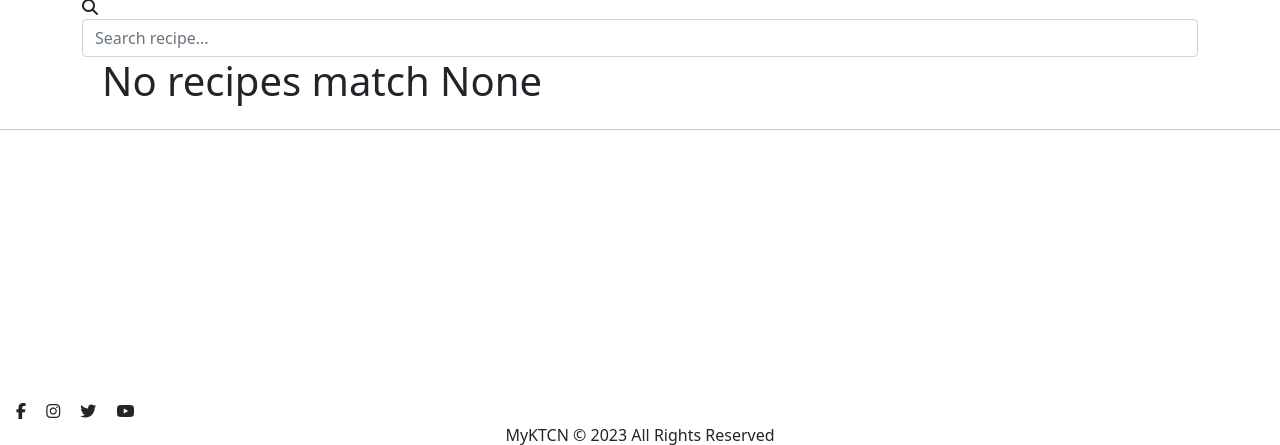
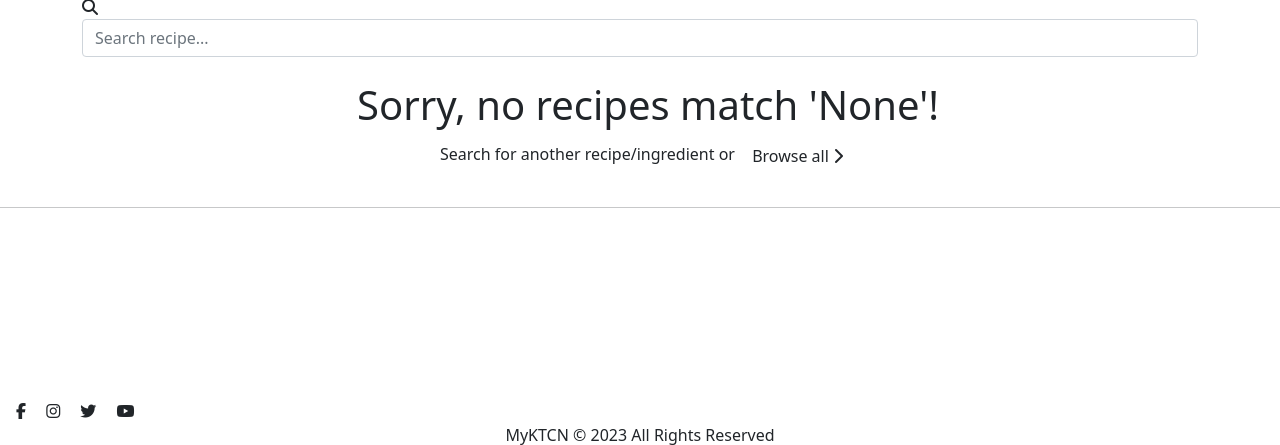
Before and after one commit to lestece/myKTCN, a Django app: page /browserecipes/ in a window 1280 px wide. Shown: the part 337-782 px from the top of the page. Run offline with Django 4.2, Linux system fonts and the light colour scheme; data that the repository does not hold is empty; some libraries are stand-ins or nearby versions.

Commit message:
Complete no matching results response in browse recipe template

```diff
--- a/templates/browse_recipes.html
+++ b/templates/browse_recipes.html
@@ -90,7 +90,14 @@
             <div class="row mx-2">
                 {% endif %}
                 {% empty %}
-                <h1>No recipes match {{ searched }}</h1>
+                <div class="row mx-2">
+                    <div class="col-12 text-center mt-4">
+                        <h1>Sorry, no recipes match '{{ searched }}'!</h1>
+                        <p>Search for another recipe/ingredient or
+                            <a class="btn" href="{% url 'browse_recipes'%}">Browse all <i class="fas fa-chevron-right"></i></a>
+                        </p>
+                    </div>
+                </div>
                 {% endfor %}
 
             </div>
```
